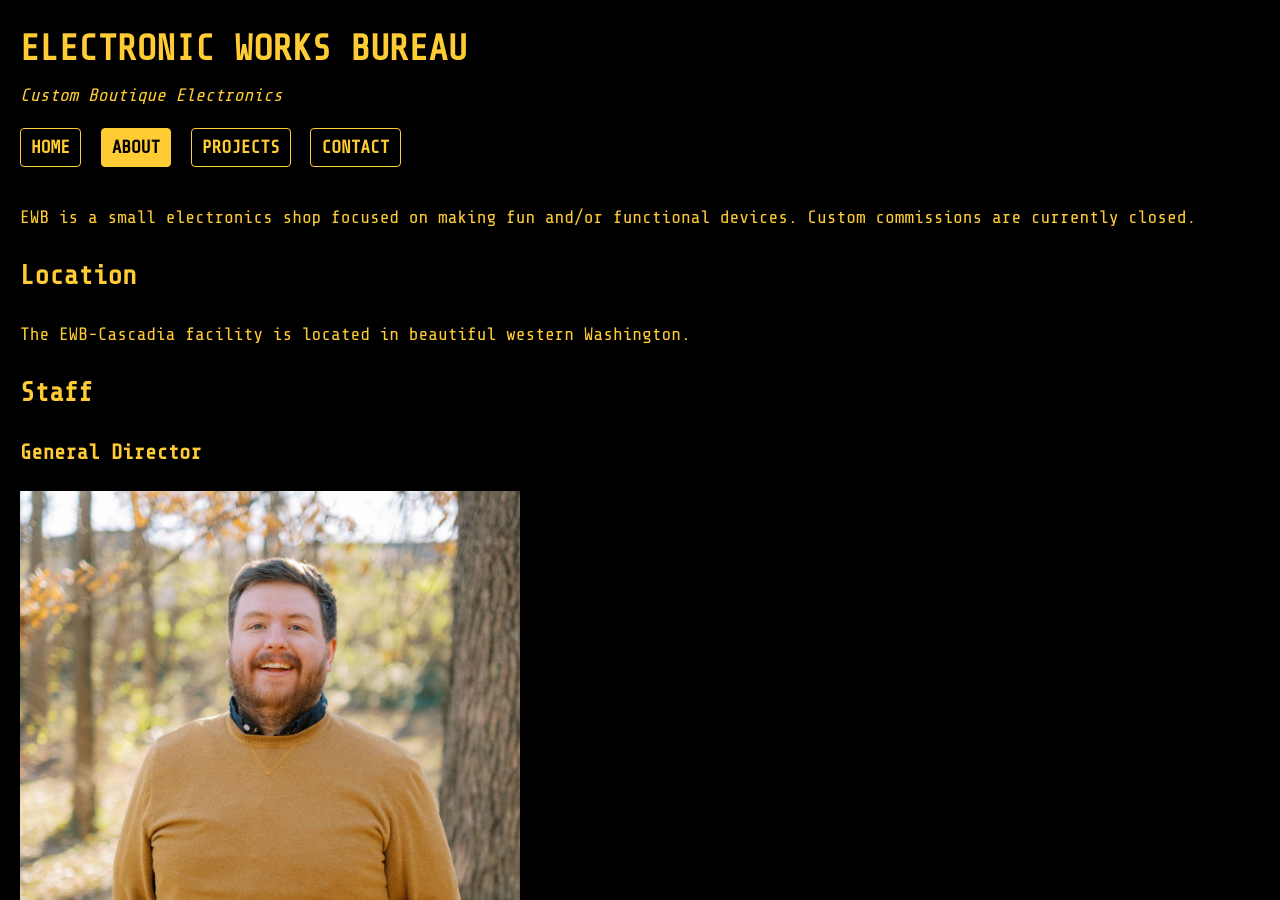
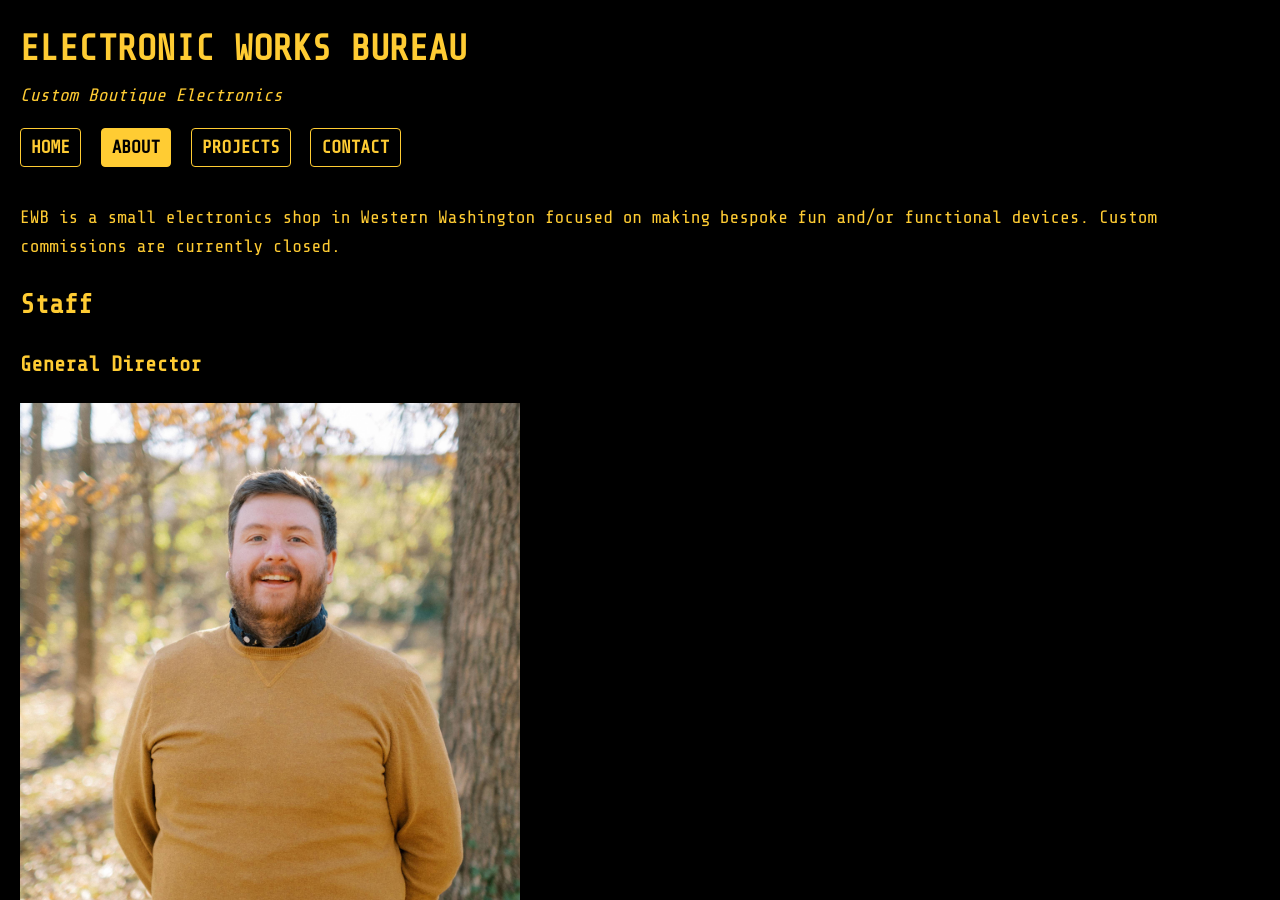
Before and after one commit to EWB-Alex/ewb-site, a Jekyll site: the page built from about.md, in a window 1280 px wide and 900 px high. Built offline with Jekyll 4.4.1, drawn with Linux system fonts in a browser that asks for light colours.

Commit message:
Cleaned up about me page.

```diff
--- a/about.md
+++ b/about.md
@@ -3,11 +3,8 @@ layout: default
 title: About
 ---
 
-EWB is a small electronics shop focused on making fun and/or functional devices. Custom commissions are currently closed.
+EWB is a small electronics shop in Western Washington focused on making bespoke fun and/or functional devices. Custom commissions are currently closed.
 
-## Location
-
-The EWB-Cascadia facility is located in beautiful western Washington.
 
 ## Staff
 
```
